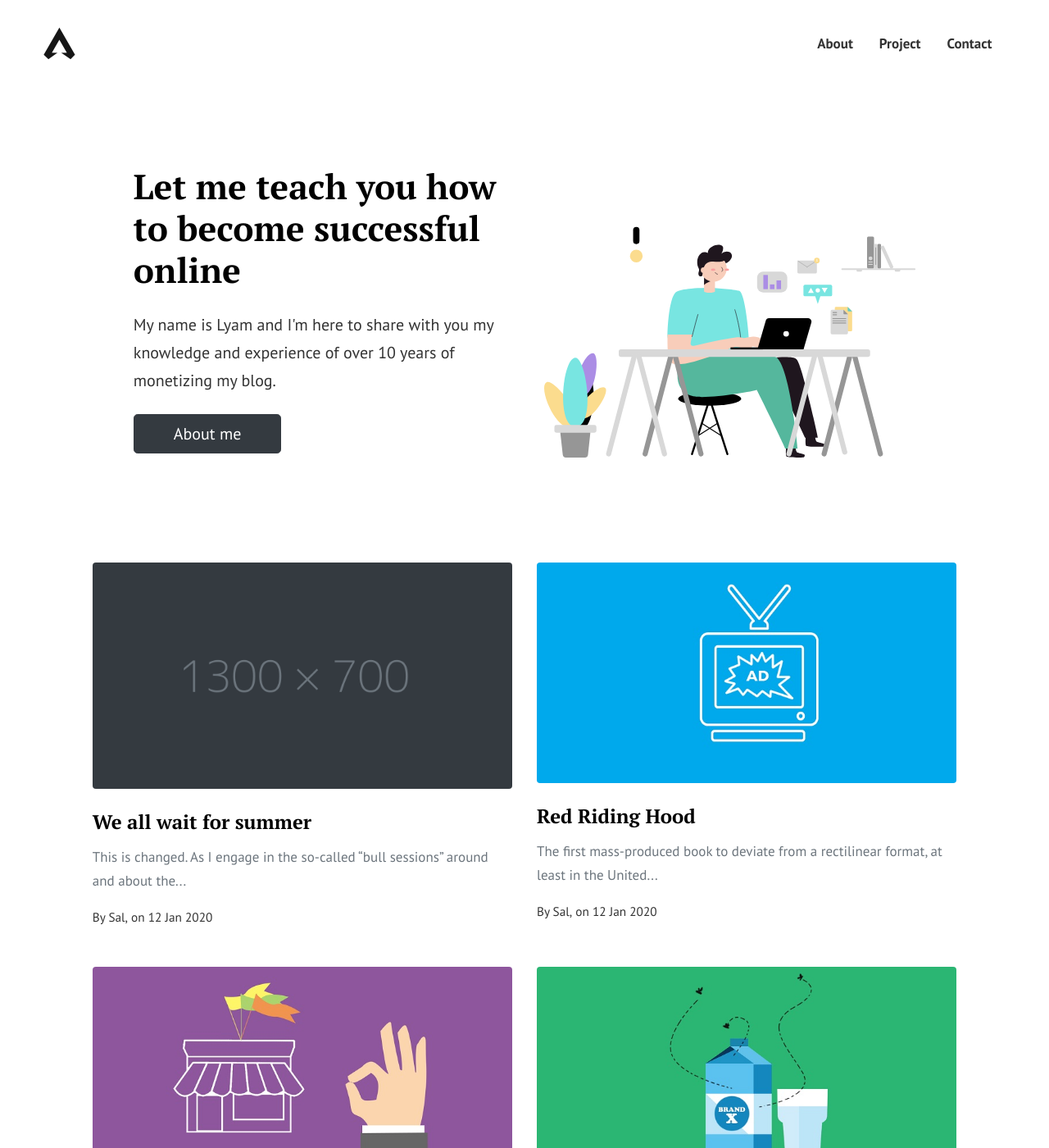
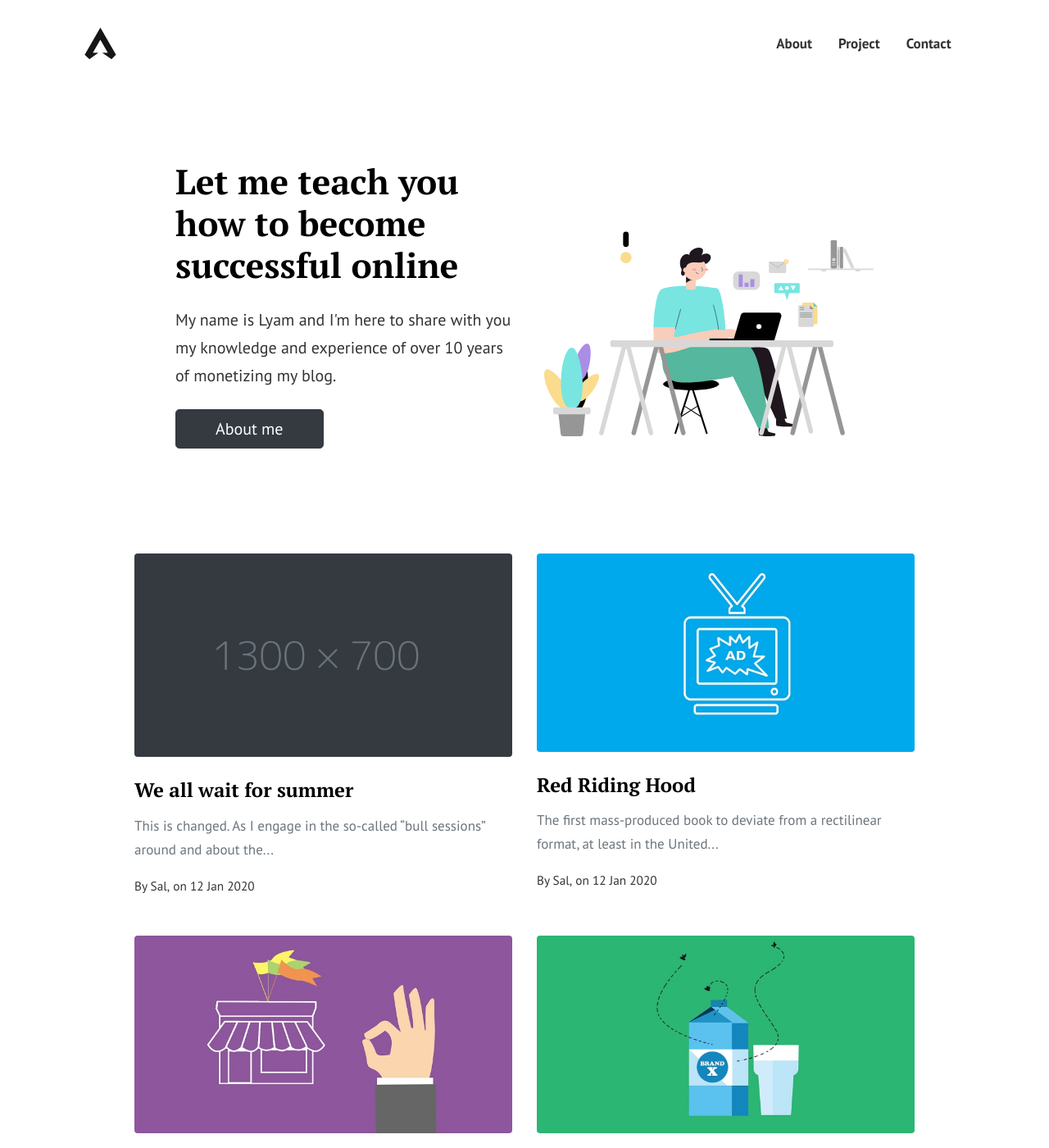
Before and after one commit to 4bujak/jekyll-theme-master, a Jekyll site: the page built from index.html, in a window 1280 px wide and 1400 px high. Shown: the whole window at 82% size. Built offline with Jekyll 4.4.1, drawn with Linux system fonts in a browser that asks for light colours; the list of posts is cut into pages by our own code.

Commit message:
main indext

```diff
--- a/assets/css/theme.scss
+++ b/assets/css/theme.scss
@@ -32,8 +32,8 @@ body {
 }
 @media (max-width: 1366px) {
     .container-xl, .container-lg, .container-md, .container-sm, .container {
-        width:98%;
-        max-width:98%;
+        width:90%;
+        max-width:90%;
         padding:0 25px;
     }
 }
```
